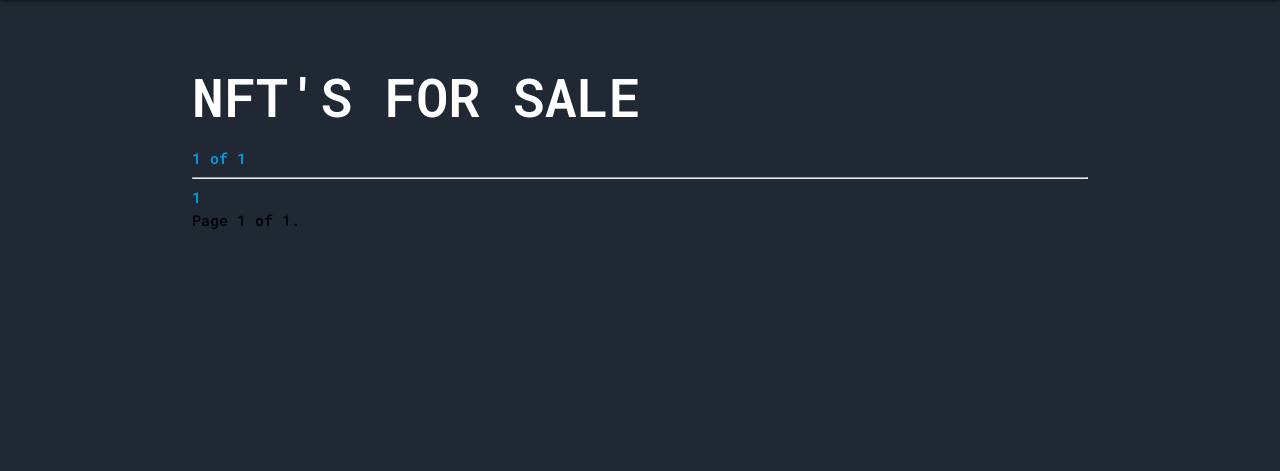
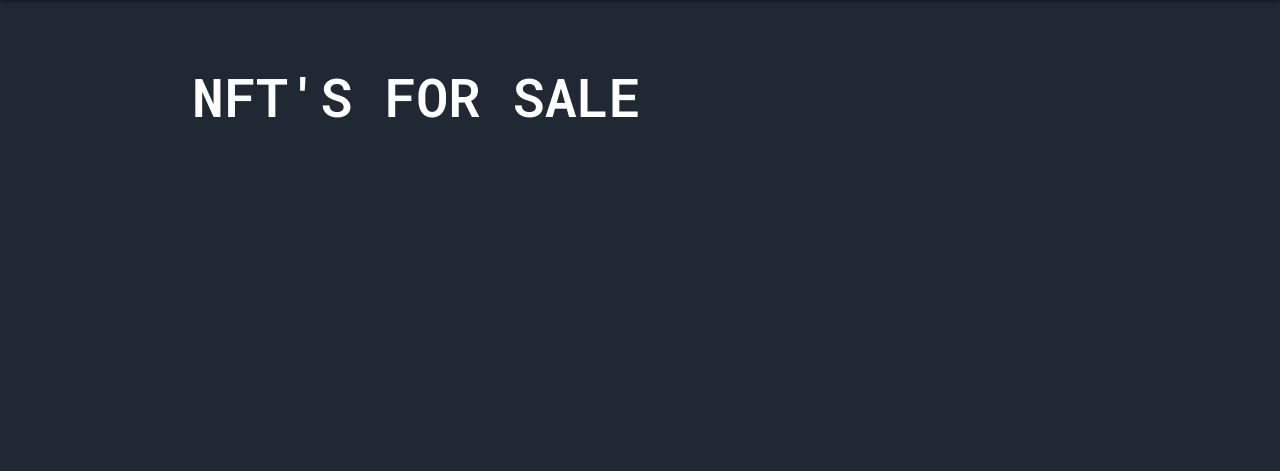
Before and after one commit to neuro-rights/hookahhigness, a Django app: page /nfts/for_sale in a window 1280 px wide. Shown: the part 110-581 px from the top of the page. Run offline with Django 4.2, Linux system fonts and the light colour scheme; data that the repository does not hold is empty; parts of the project's set-up code (start-up, migrations or seed data) failed here and were passed over; some libraries are stand-ins or nearby versions.

Commit message:
pagination

```diff
--- a/main/templates/home.html
+++ b/main/templates/home.html
@@ -27,7 +27,6 @@
 </ul>
 {% endblock %}
 
-
 {% block pagination %}
 {% if page_obj.has_previous %}
 <a href="?page=1">◀️◀️</a>
--- a/main/templates/nfts/for_sale.html
+++ b/main/templates/nfts/for_sale.html
@@ -24,6 +24,7 @@
 </a>
 {% endfor %}
 {% endfor %}
+{% endblock %}
 
 {% block pagination %}
 {% if page_obj.has_previous %}
@@ -41,24 +42,3 @@
     class="{% if page_number == page_obj.number %}current{% endif %}">{{page_number}}</a>
 {% endfor %}
 {% endblock %}
-
-
-<div class="pagination">
-    <span class="step-links">
-        {% if page_obj.has_previous %}
-        <a href="?page=1">&laquo; first</a>
-        <a href="?page={{ page_obj.previous_page_number }}">previous</a>
-        {% endif %}
-
-        <span class="current">
-            Page {{ page_obj.number }} of {{ page_obj.paginator.num_pages }}.
-        </span>
-
-        {% if page_obj.has_next %}
-        <a href="?page={{ page_obj.next_page_number }}">next</a>
-        <a href="?page={{ page_obj.paginator.num_pages }}">last &raquo;</a>
-        {% endif %}
-    </span>
-</div>
-
-{% endblock %}
```
